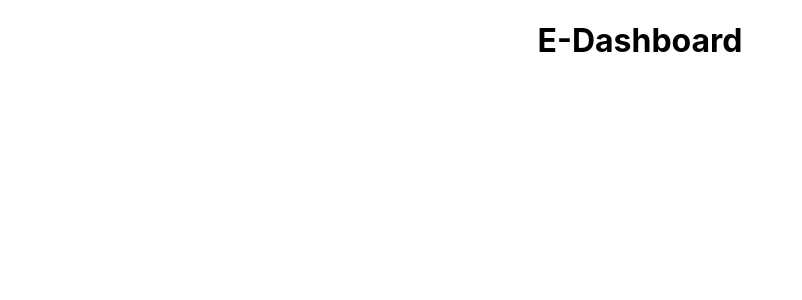
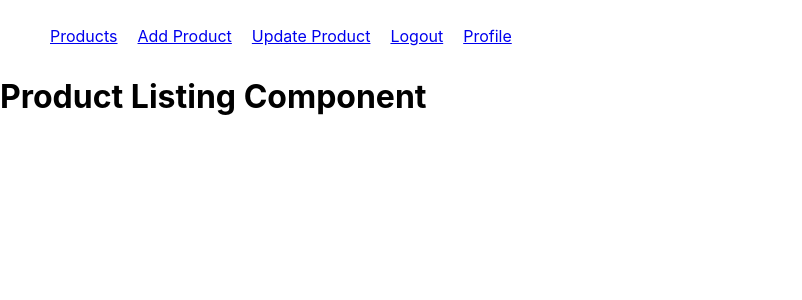
Before and after one commit to deep-coder1/e-dashboard-mern, a React (Create React App) app in the folder front-end/: page / in a window 1280 px wide. Shown: the top 300 px of the page, without its empty margins (0-802 px from the left). Built offline with nearby package versions, Linux system fonts and the light colour scheme.

Commit message:
Add Routing in React js

```diff
--- a/front-end/package.json
+++ b/front-end/package.json
@@ -8,6 +8,7 @@
     "@testing-library/user-event": "^13.5.0",
     "react": "^18.2.0",
     "react-dom": "^18.2.0",
+    "react-router-dom": "^6.22.3",
     "react-scripts": "5.0.1",
     "web-vitals": "^2.1.4"
   },
--- a/front-end/src/App.css
+++ b/front-end/src/App.css
@@ -1,10 +1,6 @@
-.App {
-  text-align: center;
-}
-
-.App-logo {
-  height: 40vmin;
-  pointer-events: none;
+.nav-ul li {
+  display: inline-block;
+  padding: 10px;
 }
 
 @media (prefers-reduced-motion: no-preference) {
--- a/front-end/src/App.js
+++ b/front-end/src/App.js
@@ -1,10 +1,20 @@
-import logo from './logo.svg';
 import './App.css';
+import Nav from './Nav'
+import { BrowserRouter, Routes, Route } from 'react-router-dom';
 
 function App() {
   return (
     <div className="App">
-      <h1>E-Dashboard</h1>
+      <BrowserRouter>
+        <Nav />
+        <Routes>
+          <Route path="/" element={<h1>Product Listing Component</h1>} />
+          <Route path="/add" element={<h1>Add Product Component</h1>} />
+          <Route path="/update" element={<h1>Update Product Component</h1>} />
+          <Route path="/logout" element={<h1>Logout Component</h1>} />
+          <Route path="/profile" element={<h1>Profile Component</h1>} />
+        </Routes>
+      </BrowserRouter>
     </div>
   );
 }
--- /dev/null
+++ b/front-end/src/Nav.js
@@ -0,0 +1,18 @@
+import React from 'react';
+import { Link } from 'react-router-dom';
+
+const Nav=()=>{
+    return(
+        <div>
+            <ul className='nav-ul'>
+                <li><Link to="/">Products</Link></li>
+                <li><Link to="/add">Add Product</Link></li>
+                <li><Link to="/update">Update Product</Link></li>
+                <li><Link to="/logout">Logout</Link></li>
+                <li><Link to="/profile">Profile</Link></li>
+            </ul>
+        </div>
+    )
+}
+
+export default Nav;
```
Also changed, not shown: 1 other file (tests, documents, lock files or other folders).
